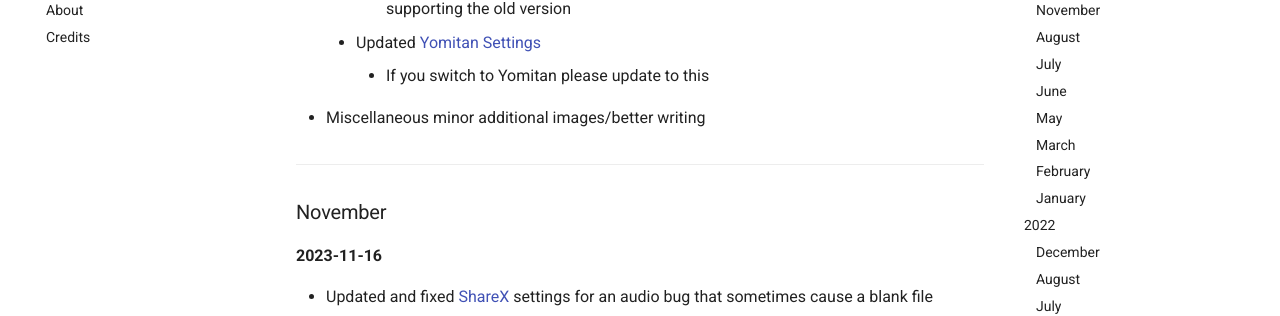
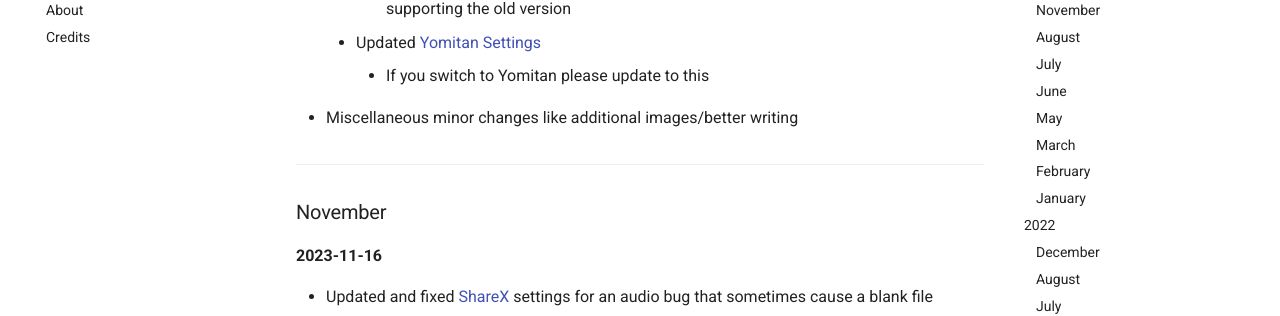
Before and after one commit to Xelieu/xelieu.github.io, an MkDocs documentation site: the page built from docs/jp-lazy-guide/changelog.md, in a window 1280 px wide and 900 px high, scrolled down 462 px. Shown: the part 152-468 px from the top of the window. Built offline with MkDocs 1.6.1 and Material for MkDocs 9.7.7, drawn with Linux system fonts in a browser that asks for light colours.

Commit message:
$updated info

```diff
--- a/docs/jp-lazy-guide/changelog.md
+++ b/docs/jp-lazy-guide/changelog.md
@@ -21,7 +21,7 @@ hide:
 	- Updated [Yomitan Settings](https://drive.google.com/drive/folders/1s_PdQ9HWvpDFXkh_AGGzVgqrFBGhUsbI?usp=sharing)
 		- If you switch to Yomitan please update to this
 
-- Miscellaneous minor additional images/better writing
+- Miscellaneous minor changes like additional images/better writing
 
 ---
 
```
